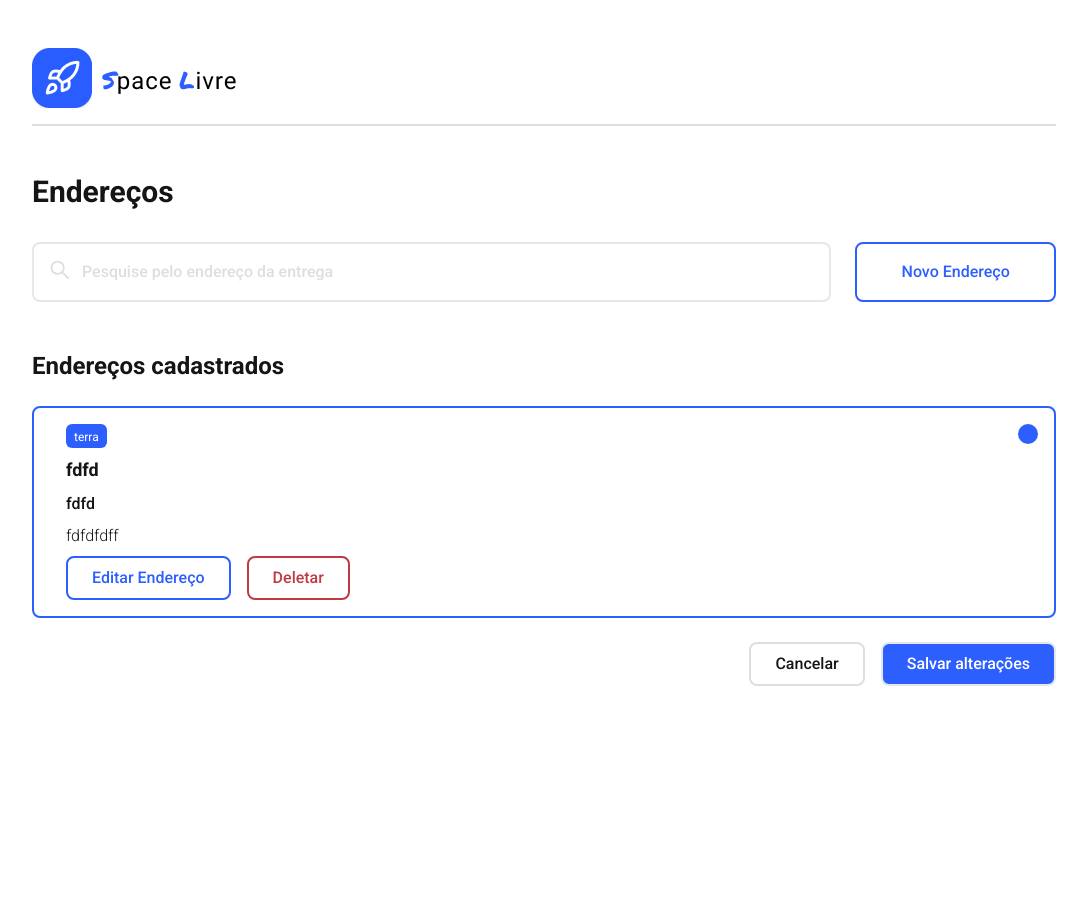
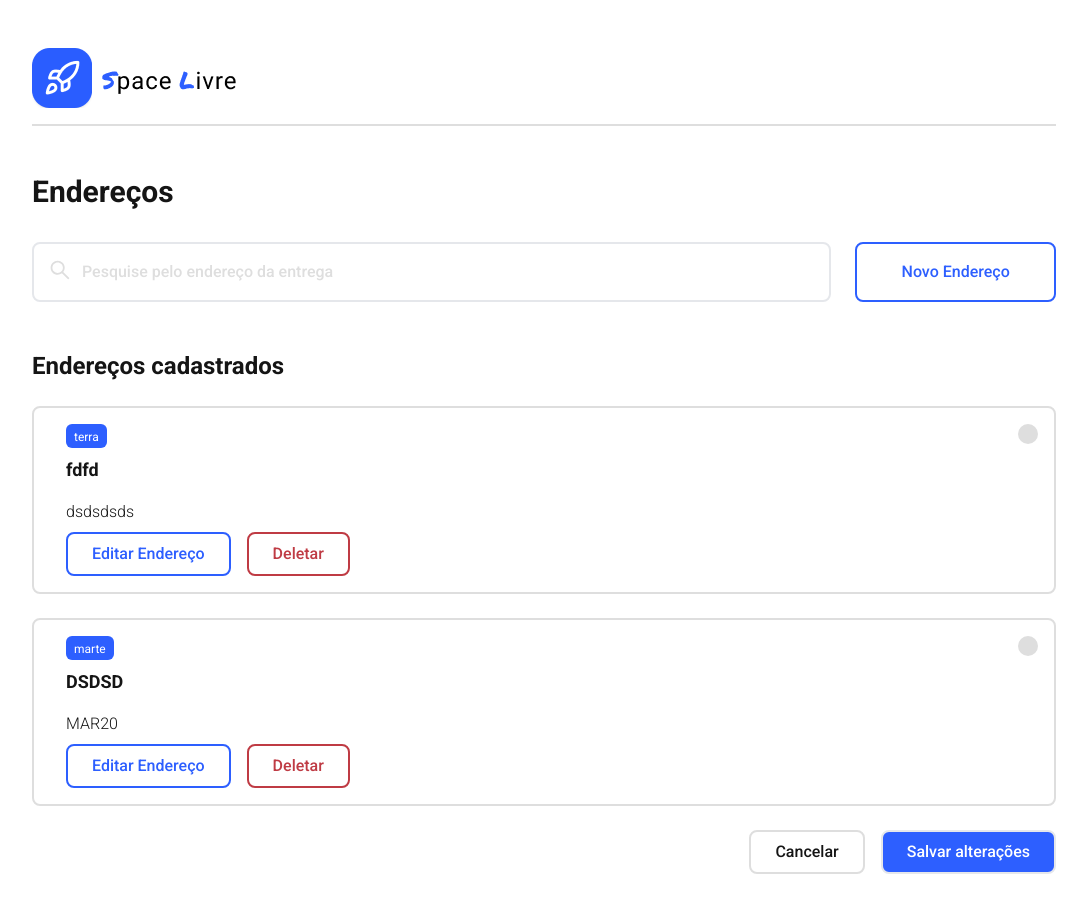
Before and after one commit to Du-devBR/desafio-tecnico-beyond, a React (Vite) app: page /enderecos in a window 1280 px wide. Shown: the top 912 px of the page, without its empty margins (96-1183 px from the left). Before the commit the page ends 800 px from the top, so only its background shows below. Built offline with nearby package versions, Linux system fonts and the light colour scheme; data requests are answered from the project's data file.

Commit message:
feat: Adicionar validações formulario

```diff
--- a/db.json
+++ b/db.json
@@ -5,12 +5,21 @@
       "planet": "terra",
       "product": "fdfd",
       "storage_code": "fd",
-      "zip_code": "fdfd",
-      "phone": "fdfd",
-      "country": "dfdfd",
-      "state": "fdfdf",
-      "city": "dfdfdf",
-      "address": "fdfdfdff"
+      "zip_code": "",
+      "phone": "",
+      "country": "",
+      "state": "",
+      "city": "",
+      "address": "dsdsdsds"
+    },
+    {
+      "id": "716c",
+      "planet": "marte",
+      "product": "DSDSD",
+      "storage_code": "DSDS",
+      "zip_code": "",
+      "phone": "",
+      "location": "MAR20"
     }
   ]
 }
--- a/src/components/card/index.tsx
+++ b/src/components/card/index.tsx
@@ -3,11 +3,18 @@ import { AddressShipping } from "../../types/address";
 
 interface AddressData {
   data: AddressShipping;
+  isSelected: boolean;
+  onSelected: () => void;
   onDelete: (id: string) => void;
 }
-export function Card({ data, onDelete }: AddressData) {
+export function Card({ data, isSelected, onSelected, onDelete }: AddressData) {
   return (
-    <div className=" flex flex-col items-start gap-2 w-full py-4 px-8 rounded-lg border-2 border-primary relative">
+    <div
+      className={`flex flex-col items-start gap-2 w-full py-4 px-8 rounded-lg border-2 relative ${
+        isSelected ? "border-primary" : "border-BaseGray300"
+      }`}
+      onClick={onSelected}
+    >
       <div className="inline-block px-2 rounded-md bg-primary">
         <span className="text-xs text-white font-normal">{data.planet}</span>
       </div>
@@ -21,7 +28,7 @@ export function Card({ data, onDelete }: AddressData) {
       <div className="flex gap-4">
         <Link
           to={`/endereco/${data.id}`}
-          className="w text-primary text-base font-medium text-center border-2 rounded-lg border-primary py-2 px-6 hover:bg-primary hover:text-white hover:shadow-2xl duration-500 focus:shadow-BaseGray700 focus:shadow-2xl"
+          className=" text-primary text-base font-medium text-center border-2 rounded-lg border-primary py-2 px-6 hover:bg-primary hover:text-white hover:shadow-2xl duration-500 focus:shadow-BaseGray700 focus:shadow-2xl"
         >
           Editar Endereço
         </Link>
@@ -32,7 +39,11 @@ export function Card({ data, onDelete }: AddressData) {
           Deletar
         </button>
       </div>
-      <div className="w-5 h-5 rounded-full bg-primary absolute right-4"></div>
+      <div
+        className={`w-5 h-5 rounded-full absolute right-4 ${
+          isSelected ? "bg-primary" : "bg-BaseGray300"
+        }`}
+      ></div>
     </div>
   );
 }
--- a/src/pages/addresses/index.tsx
+++ b/src/pages/addresses/index.tsx
@@ -5,9 +5,11 @@ import { useAddresses } from "../../hooks/useAddress";
 import { AddressShipping } from "../../types/address";
 import Skeleton from "react-loading-skeleton";
 import "react-loading-skeleton/dist/skeleton.css";
+import { useState } from "react";
 
 export function Addresses() {
   const { addresses, isLoading, error, deleteAddress } = useAddresses();
+  const [selectedCard, setSelectedCard] = useState("");
 
   const handleDeleteAddress = (id: string) => {
     deleteAddress(id);
@@ -45,6 +47,8 @@ export function Addresses() {
                 <Card
                   key={address.id}
                   data={address}
+                  onSelected={() => setSelectedCard(address.id)}
+                  isSelected={selectedCard === address.id}
                   onDelete={handleDeleteAddress}
                 />
               ))}
--- a/src/pages/create-address/index.tsx
+++ b/src/pages/create-address/index.tsx
@@ -5,7 +5,13 @@ import { useAddresses } from "../../hooks/useAddress";
 import { AddressShipping } from "../../types/address";
 
 export function CreateAddress() {
-  const { register, handleSubmit, watch, reset } = useForm<AddressShipping>();
+  const {
+    register,
+    handleSubmit,
+    watch,
+    reset,
+    formState: { errors },
+  } = useForm<AddressShipping>();
   const { createNewAddress } = useAddresses();
 
   const planet = watch("planet", "");
@@ -44,12 +50,17 @@ export function CreateAddress() {
             <select
               id=""
               className="max-w-max text-base font-medium border-2 rounded-lg p-4 text-BaseGray900 placeholder:text-BaseGray300 focus:shadow-BaseGray700 focus:shadow-2xl duration-300"
-              {...register("planet")}
+              {...register("planet", { required: "Selecione um planeta" })}
             >
               <option value="">Selecionar planeta</option>
               <option value="terra">Terra</option>
               <option value="marte">Marte</option>
             </select>
+            {errors ? (
+              <p className="text-sm text-red">{errors?.planet?.message}</p>
+            ) : (
+              ""
+            )}
           </div>
           <div className="w-full relative flex flex-col gap-2 ">
             <label
@@ -62,8 +73,15 @@ export function CreateAddress() {
               className="w-full text-base font-medium border-2 rounded-lg p-4 text-BaseGray900 placeholder:text-BaseGray300 focus:shadow-BaseGray700 focus:shadow-2xl duration-300"
               type="text"
               disabled={planet === "" ? true : false}
-              {...register("product")}
+              {...register("product", {
+                required: "Necessário nome do produto.",
+              })}
             />
+            {errors ? (
+              <p className="text-sm text-red">{errors?.product?.message}</p>
+            ) : (
+              ""
+            )}
           </div>
           <div className="w-full relative flex flex-col gap-2">
             <label
@@ -76,8 +94,17 @@ export function CreateAddress() {
               className="w-full text-base font-medium border-2 rounded-lg p-4 text-BaseGray900 placeholder:text-BaseGray300 focus:shadow-BaseGray700 focus:shadow-2xl duration-300"
               type="text"
               disabled={planet === "" ? true : false}
-              {...register("storage_code")}
+              {...register("storage_code", {
+                required: "Necessário codigo de armazenamento",
+              })}
             />
+            {errors ? (
+              <p className="text-sm text-red">
+                {errors?.storage_code?.message}
+              </p>
+            ) : (
+              ""
+            )}
           </div>
           <div className="flex gap-4">
             <div className="max-w-max relative flex flex-col gap-2">
@@ -162,8 +189,15 @@ export function CreateAddress() {
                 <input
                   className="w-full text-base font-medium border-2 rounded-lg p-4 text-BaseGray900 placeholder:text-BaseGray300 focus:shadow-BaseGray700 focus:shadow-2xl duration-300"
                   type="text"
-                  {...register("address")}
+                  {...register("address", {
+                    required: "Necessário um endereço",
+                  })}
                 />
+                {errors ? (
+                  <p className="text-sm text-red">{errors?.address?.message}</p>
+                ) : (
+                  ""
+                )}
               </div>
             </>
           ) : (
@@ -175,11 +209,29 @@ export function CreateAddress() {
                 Lote
               </label>
               <input
+                list="list"
                 className="w-full text-base font-medium border-2 rounded-lg p-4 text-BaseGray900 placeholder:text-BaseGray300 focus:shadow-BaseGray700 focus:shadow-2xl duration-300"
                 type="text"
                 disabled={planet === "" ? true : false}
-                {...register("location")}
+                {...register("location", {
+                  maxLength: {
+                    value: 4,
+                    message: "Lote deve ter 4 caracteres.",
+                  },
+                })}
               />
+              <datalist id="list">
+                <option value="M001" />
+                <option value="M002" />
+                <option value="M003" />
+                <option value="M004" />
+                <option value="M005" />
+              </datalist>
+              {errors ? (
+                <p className="text-sm text-red">{errors?.location?.message}</p>
+              ) : (
+                ""
+              )}
             </div>
           )}
           <div className="flex gap-4 self-end">
--- a/src/pages/details-address/index.tsx
+++ b/src/pages/details-address/index.tsx
@@ -9,8 +9,13 @@ export function DetailsAddress() {
   const { id } = useParams<{ id: string }>();
   const { data, isLoading } = useAddressId(id!);
   const { updateAddressId } = useAddresses();
-  const { register, handleSubmit, reset, setValue } =
-    useForm<AddressShipping>();
+  const {
+    register,
+    handleSubmit,
+    reset,
+    setValue,
+    formState: { errors },
+  } = useForm<AddressShipping>();
 
   if (data) {
     setValue("id", data.id);
@@ -174,8 +179,15 @@ export function DetailsAddress() {
                 <input
                   className="w-full text-base font-medium border-2 rounded-lg p-4 text-BaseGray900 placeholder:text-BaseGray300 focus:shadow-BaseGray700 focus:shadow-2xl duration-300"
                   type="text"
-                  {...register("address")}
+                  {...register("address", {
+                    required: "Necessário digitar um novo endereço",
+                  })}
                 />
+                {errors ? (
+                  <p className="text-sm text-red">{errors?.address?.message}</p>
+                ) : (
+                  ""
+                )}
               </div>
             </>
           ) : (
@@ -187,10 +199,29 @@ export function DetailsAddress() {
                 Lote
               </label>
               <input
+                list="list"
                 className="w-full text-base font-medium border-2 rounded-lg p-4 text-BaseGray900 placeholder:text-BaseGray300 focus:shadow-BaseGray700 focus:shadow-2xl duration-300"
                 type="text"
-                {...register("location")}
+                {...register("location", {
+                  maxLength: {
+                    value: 4,
+                    message: "Lote deve ter 4 caracteres.",
+                  },
+                  required: "Necessário digitar um novo Lote",
+                })}
               />
+              <datalist id="list">
+                <option value="M001" />
+                <option value="M002" />
+                <option value="M003" />
+                <option value="M004" />
+                <option value="M005" />
+              </datalist>
+              {errors ? (
+                <p className="text-sm text-red">{errors?.location?.message}</p>
+              ) : (
+                ""
+              )}
             </div>
           )}
           <div className="flex gap-4 self-end">
```
